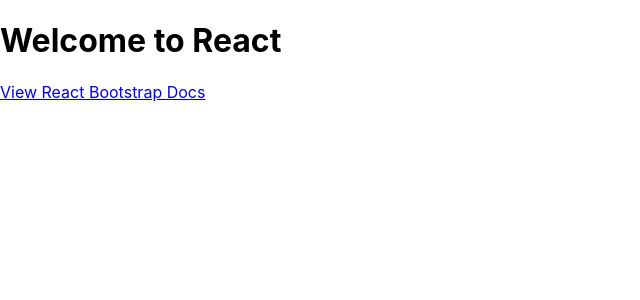
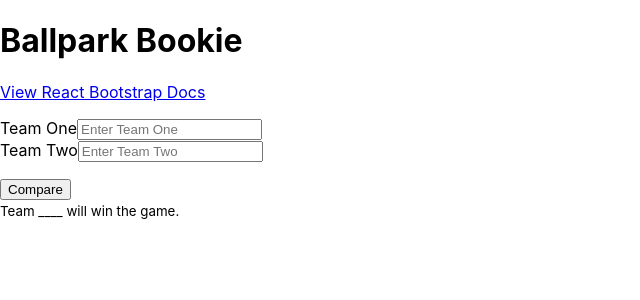
Before and after one commit to putty88/401Project-2019, a React (Create React App) app in the folder ballpark-app/: page / in a window 1280 px wide. Shown: the top 300 px of the page, without its empty margins (0-640 px from the left). Built offline with nearby package versions, Linux system fonts and the light colour scheme; the HTML template or start-up script is replaced by a standard one.

Commit message:
Add some basic forms and button.

```diff
--- a/ballpark-app/src/App.js
+++ b/ballpark-app/src/App.js
@@ -3,7 +3,7 @@
 import logo from './logo.svg';
 import './App.css';
 // import { Navbar, Jumbotron, Button } from 'react-bootstrap';
-import { Navbar, Jumbotron, Button } from 'react-bootstrap';
+import { Navbar, Jumbotron, Button, Form, Col, Row } from 'react-bootstrap';
 // function App() {
 //   return (
 //     <div className="App">
@@ -29,7 +29,7 @@
     return (
       <div>
         <Jumbotron>
-            <h1>Welcome to React</h1>
+            <h1>Ballpark Bookie</h1>
             <p>
               <Button
                 bsStyle="success"
@@ -39,6 +39,34 @@
                 View React Bootstrap Docs
               </Button>
             </p>
+            <p>
+             <Form>
+                <Form.Row>
+                  <Form.Group as={Col} md="6" controlId="team1">
+                    <Form.Label>Team One</Form.Label>
+                    <Form.Control type="team" placeholder="Enter Team One" />
+                  </Form.Group>
+                  <Form.Group as={Col} md="6" controlId="team2">
+                    <Form.Label>Team Two</Form.Label>
+                    <Form.Control type="team" placeholder="Enter Team Two" />
+                  </Form.Group>
+
+                </Form.Row>
+              </Form>
+            </p>
+
+            <p>
+            <div class="mx-auto">
+              <Button variant="primary" type="compare">
+                Compare
+              </Button>
+            </div>
+            <div className="mx-auto">
+              <Form.Text className="text-muted">
+                Team ____ will win the game.
+              </Form.Text>
+              </div>
+            </p>
         </Jumbotron>
       </div>
     );
```
